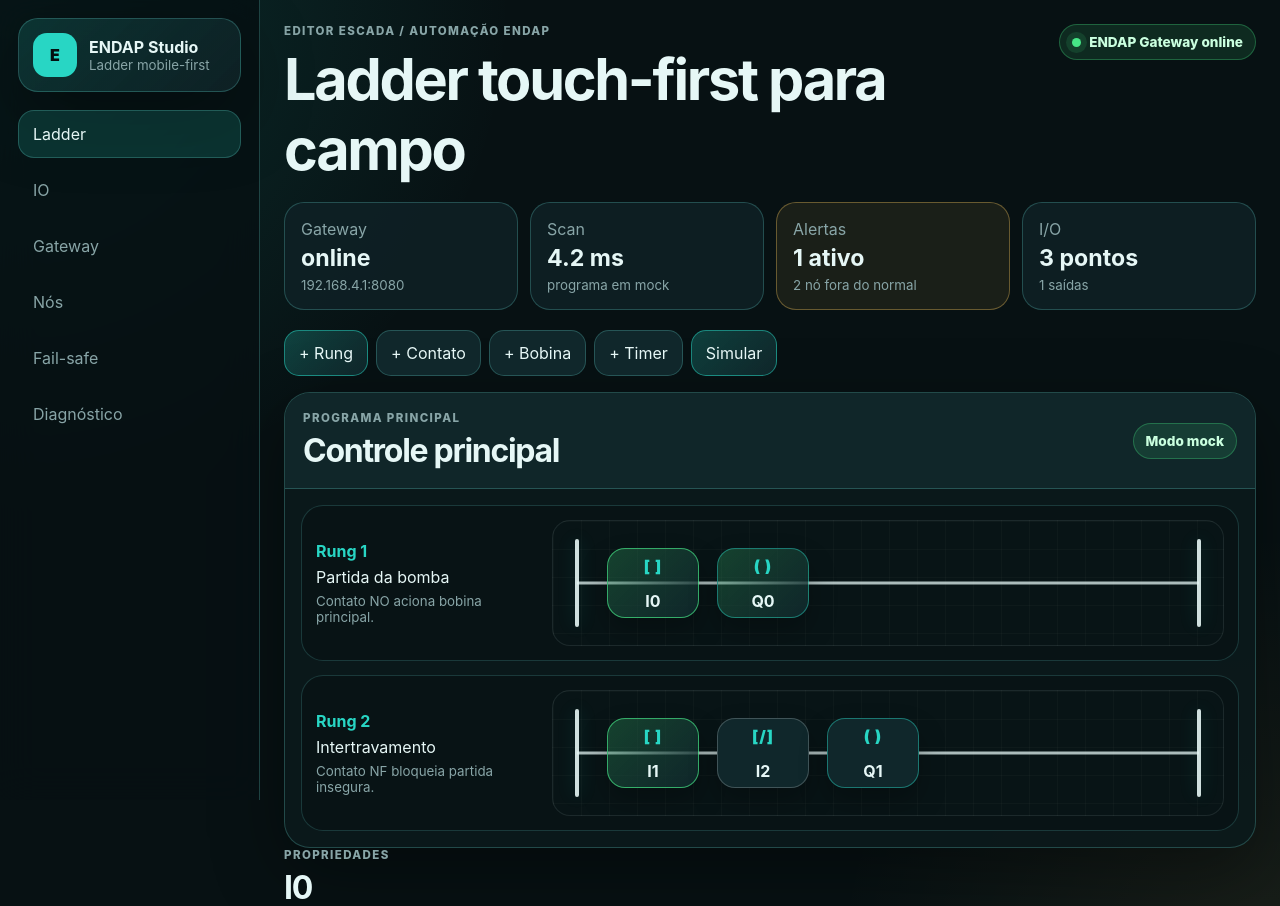
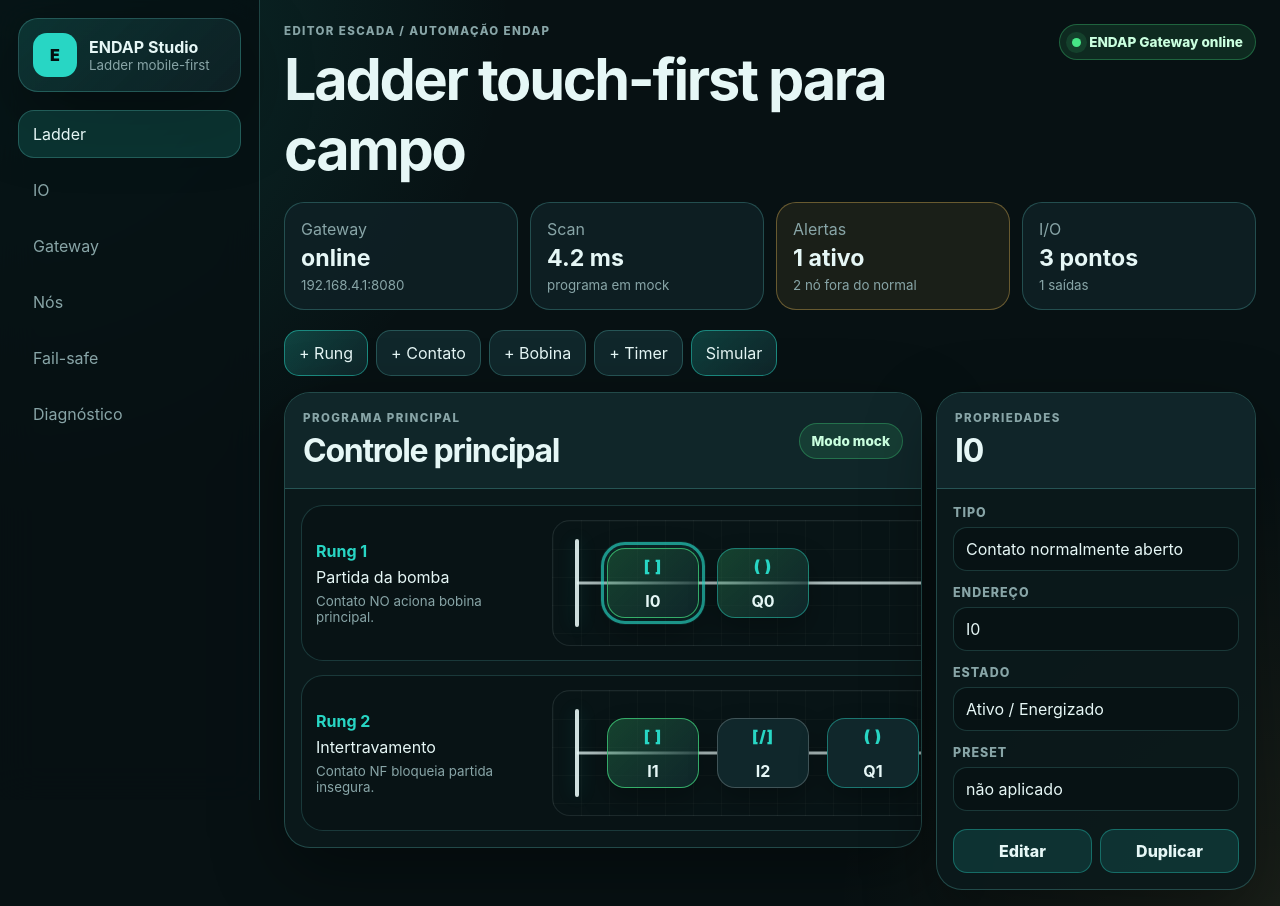
Before and after one commit to mateusrossi-jpg/endap-studio, a React (Vite) app: page / in a window 1280 px wide. Shown: the top 906 px of the page. Built offline with nearby package versions, Linux system fonts and the light colour scheme.

Commit message:
feat: create endap studio web pwa shell

```diff
--- a/src/styles/globals.css
+++ b/src/styles/globals.css
@@ -36,14 +36,26 @@
     var(--bg);
 }
 
+button,
+input {
+  font: inherit;
+}
+
 button {
-  font: inherit;
+  -webkit-tap-highlight-color: transparent;
 }
 
 .app-shell {
   display: grid;
   grid-template-columns: 260px minmax(0, 1fr);
   min-height: 100vh;
+}
+
+.loading-screen {
+  display: grid;
+  min-height: 100vh;
+  place-items: center;
+  padding: 24px;
 }
 
 .sidebar {
@@ -67,6 +79,10 @@
   box-shadow: var(--shadow);
 }
 
+.brand-card.compact {
+  width: min(100%, 360px);
+}
+
 .brand-mark {
   display: grid;
   width: 44px;
@@ -87,7 +103,8 @@
 .eyebrow,
 .metric-card span,
 .metric-card small,
-.rung-meta small {
+.rung-meta small,
+.empty-copy {
   color: var(--muted);
 }
 
@@ -223,7 +240,15 @@
   background: linear-gradient(135deg, rgba(40, 214, 196, 0.24), rgba(16, 39, 43, 0.96));
 }
 
-.ladder-panel {
+.editor-layout {
+  display: grid;
+  grid-template-columns: minmax(0, 1fr) 320px;
+  gap: 14px;
+  align-items: start;
+}
+
+.ladder-panel,
+.property-panel {
   border: 1px solid var(--line);
   border-radius: 26px;
   background: rgba(11, 25, 28, 0.92);
@@ -231,7 +256,8 @@
   overflow: hidden;
 }
 
-.ladder-header {
+.ladder-header,
+.property-header {
   display: flex;
   justify-content: space-between;
   gap: 12px;
@@ -239,6 +265,10 @@
   padding: 18px;
   border-bottom: 1px solid var(--line);
   background: rgba(19, 43, 48, 0.72);
+}
+
+.property-header {
+  display: block;
 }
 
 .rung-list {
@@ -339,11 +369,19 @@
   background: linear-gradient(135deg, rgba(70, 230, 134, 0.22), rgba(16, 39, 43, 0.96));
 }
 
+.ladder-block.is-selected {
+  outline: 3px solid rgba(40, 214, 196, 0.64);
+  outline-offset: 3px;
+  box-shadow: 0 0 0 7px rgba(40, 214, 196, 0.08), 0 18px 38px rgba(0, 0, 0, 0.32);
+}
+
 .ladder-block.coil {
   border-color: rgba(40, 214, 196, 0.46);
 }
 
-.ladder-block.timer {
+.ladder-block.timer,
+.ladder-block.timer-ton,
+.ladder-block.timer-tof {
   border-color: rgba(255, 202, 95, 0.46);
 }
 
@@ -351,6 +389,72 @@
   color: var(--cyan);
   font-weight: 900;
   letter-spacing: 0.06em;
+}
+
+.property-panel {
+  position: sticky;
+  top: 18px;
+}
+
+.property-list {
+  display: grid;
+  gap: 14px;
+  padding: 16px;
+}
+
+.property-list label {
+  display: grid;
+  gap: 7px;
+}
+
+.property-list label span {
+  color: var(--muted);
+  font-size: 0.78rem;
+  font-weight: 800;
+  letter-spacing: 0.08em;
+  text-transform: uppercase;
+}
+
+.property-list input {
+  width: 100%;
+  min-height: 44px;
+  border: 1px solid rgba(110, 231, 221, 0.18);
+  border-radius: 14px;
+  background: rgba(7, 17, 19, 0.74);
+  color: var(--text);
+  padding: 0 12px;
+}
+
+.property-actions {
+  display: grid;
+  grid-template-columns: 1fr 1fr;
+  gap: 8px;
+  padding-top: 4px;
+}
+
+.property-actions button {
+  min-height: 44px;
+  border: 1px solid rgba(40, 214, 196, 0.36);
+  border-radius: 14px;
+  background: rgba(40, 214, 196, 0.14);
+  color: var(--text);
+  cursor: pointer;
+  font-weight: 800;
+}
+
+.empty-copy {
+  margin: 0;
+  padding: 16px;
+}
+
+@media (max-width: 1180px) {
+  .editor-layout {
+    grid-template-columns: 1fr;
+  }
+
+  .property-panel {
+    position: static;
+  }
 }
 
 @media (max-width: 920px) {
@@ -413,7 +517,8 @@
     font-size: 1.25rem;
   }
 
-  .ladder-panel {
+  .ladder-panel,
+  .property-panel {
     border-radius: 20px;
   }
 
@@ -424,4 +529,8 @@
   .rung-card {
     padding: 10px;
   }
+
+  .property-actions {
+    grid-template-columns: 1fr;
+  }
 }
```
